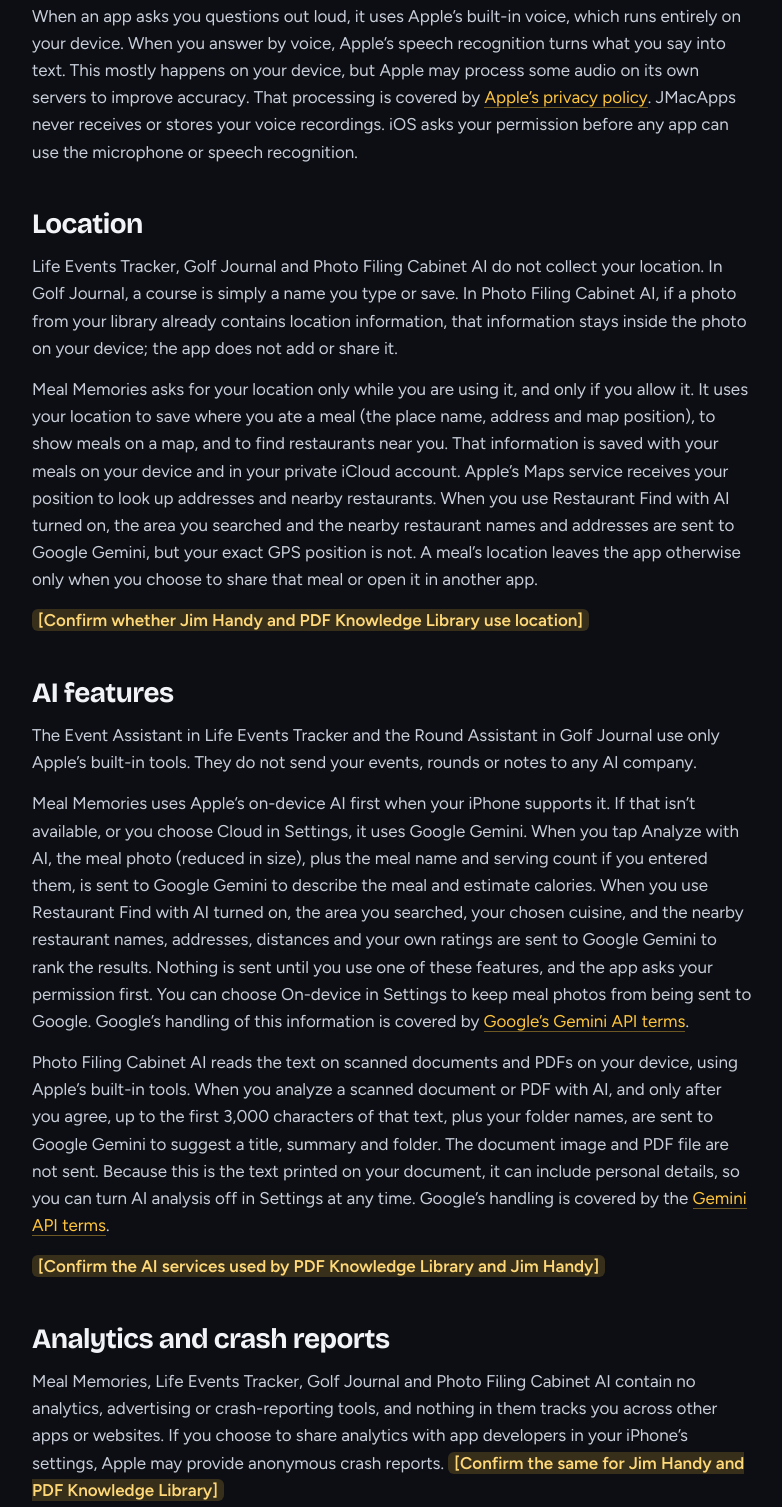
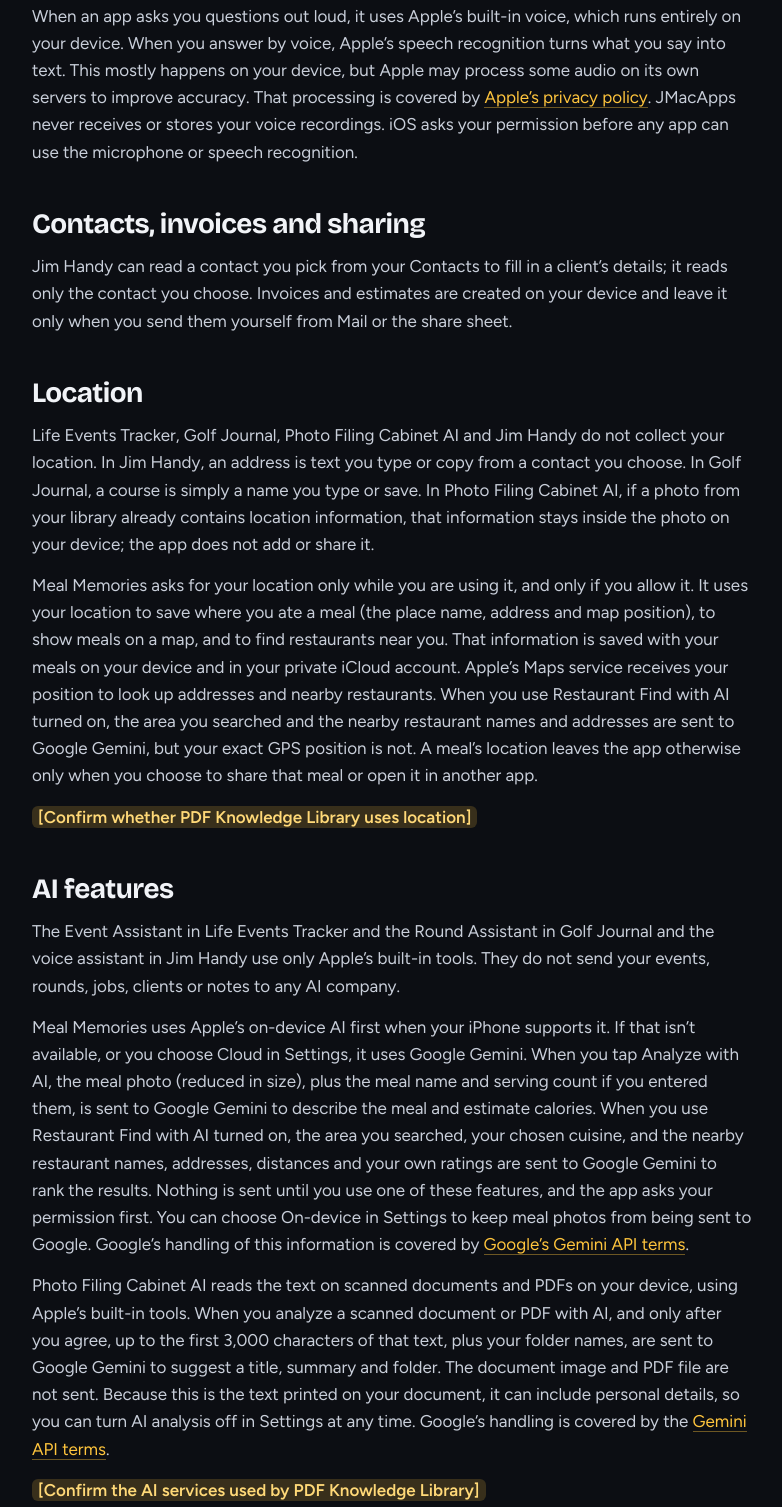
Before and after one commit to jmcelhatton/jmacapps, a plain HTML site: page privacy.html in a window 1280 px wide. Shown: the part 940-2447 px from the top of the page, without its empty margins (38-820 px from the left). Drawn offline with nearby package versions, Linux system fonts and the light colour scheme.

Commit message:
Privacy policy: add Jim Handy

```diff
--- a/privacy.html
+++ b/privacy.html
@@ -33,17 +33,19 @@
 <p>Meals, documents, jobs, clients, rounds, events and other entries you create are saved on your device using Apple’s storage frameworks. When iCloud sync is available and turned on, your entries are also stored in your own private iCloud account so they appear on your other devices. JMacApps cannot see or access your iCloud data.</p>
 <h2>Voice input</h2>
 <p>When an app asks you questions out loud, it uses Apple’s built-in voice, which runs entirely on your device. When you answer by voice, Apple’s speech recognition turns what you say into text. This mostly happens on your device, but Apple may process some audio on its own servers to improve accuracy. That processing is covered by <a href="https://www.apple.com/legal/privacy/">Apple’s privacy policy</a>. JMacApps never receives or stores your voice recordings. iOS asks your permission before any app can use the microphone or speech recognition.</p>
+<h2>Contacts, invoices and sharing</h2>
+<p>Jim Handy can read a contact you pick from your Contacts to fill in a client’s details; it reads only the contact you choose. Invoices and estimates are created on your device and leave it only when you send them yourself from Mail or the share sheet.</p>
 <h2>Location</h2>
-<p>Life Events Tracker, Golf Journal and Photo Filing Cabinet AI do not collect your location. In Golf Journal, a course is simply a name you type or save. In Photo Filing Cabinet AI, if a photo from your library already contains location information, that information stays inside the photo on your device; the app does not add or share it.</p>
+<p>Life Events Tracker, Golf Journal, Photo Filing Cabinet AI and Jim Handy do not collect your location. In Jim Handy, an address is text you type or copy from a contact you choose. In Golf Journal, a course is simply a name you type or save. In Photo Filing Cabinet AI, if a photo from your library already contains location information, that information stays inside the photo on your device; the app does not add or share it.</p>
 <p>Meal Memories asks for your location only while you are using it, and only if you allow it. It uses your location to save where you ate a meal (the place name, address and map position), to show meals on a map, and to find restaurants near you. That information is saved with your meals on your device and in your private iCloud account. Apple’s Maps service receives your position to look up addresses and nearby restaurants. When you use Restaurant Find with AI turned on, the area you searched and the nearby restaurant names and addresses are sent to Google Gemini, but your exact GPS position is not. A meal’s location leaves the app otherwise only when you choose to share that meal or open it in another app.</p>
-<p><span class="fill">[Confirm whether Jim Handy and PDF Knowledge Library use location]</span></p>
+<p><span class="fill">[Confirm whether PDF Knowledge Library uses location]</span></p>
 <h2>AI features</h2>
-<p>The Event Assistant in Life Events Tracker and the Round Assistant in Golf Journal use only Apple’s built-in tools. They do not send your events, rounds or notes to any AI company.</p>
+<p>The Event Assistant in Life Events Tracker and the Round Assistant in Golf Journal and the voice assistant in Jim Handy use only Apple’s built-in tools. They do not send your events, rounds, jobs, clients or notes to any AI company.</p>
 <p>Meal Memories uses Apple’s on-device AI first when your iPhone supports it. If that isn’t available, or you choose Cloud in Settings, it uses Google Gemini. When you tap Analyze with AI, the meal photo (reduced in size), plus the meal name and serving count if you entered them, is sent to Google Gemini to describe the meal and estimate calories. When you use Restaurant Find with AI turned on, the area you searched, your chosen cuisine, and the nearby restaurant names, addresses, distances and your own ratings are sent to Google Gemini to rank the results. Nothing is sent until you use one of these features, and the app asks your permission first. You can choose On-device in Settings to keep meal photos from being sent to Google. Google’s handling of this information is covered by <a href="https://ai.google.dev/gemini-api/terms">Google’s Gemini API terms</a>.</p>
 <p>Photo Filing Cabinet AI reads the text on scanned documents and PDFs on your device, using Apple’s built-in tools. When you analyze a scanned document or PDF with AI, and only after you agree, up to the first 3,000 characters of that text, plus your folder names, are sent to Google Gemini to suggest a title, summary and folder. The document image and PDF file are not sent. Because this is the text printed on your document, it can include personal details, so you can turn AI analysis off in Settings at any time. Google’s handling is covered by the <a href="https://ai.google.dev/gemini-api/terms">Gemini API terms</a>.</p>
-<p><span class="fill">[Confirm the AI services used by PDF Knowledge Library and Jim Handy]</span></p>
+<p><span class="fill">[Confirm the AI services used by PDF Knowledge Library]</span></p>
 <h2>Analytics and crash reports</h2>
-<p>Meal Memories, Life Events Tracker, Golf Journal and Photo Filing Cabinet AI contain no analytics, advertising or crash-reporting tools, and nothing in them tracks you across other apps or websites. If you choose to share analytics with app developers in your iPhone’s settings, Apple may provide anonymous crash reports. <span class="fill">[Confirm the same for Jim Handy and PDF Knowledge Library]</span></p>
+<p>Meal Memories, Life Events Tracker, Golf Journal, Photo Filing Cabinet AI and Jim Handy contain no analytics, advertising or crash-reporting tools, and nothing in them tracks you across other apps or websites. If you choose to share analytics with app developers in your iPhone’s settings, Apple may provide anonymous crash reports. <span class="fill">[Confirm the same for PDF Knowledge Library]</span></p>
 <h2>This website</h2>
 <p>If you send a message through the suggestion form, what you write, and your email address if you include it, is delivered to us by <span class="fill">[form service, e.g. Formspree]</span>. We use it only to read your suggestion and, if you asked, to reply. This website has no ads and no tracking.</p>
 <h2>Children</h2>
```
